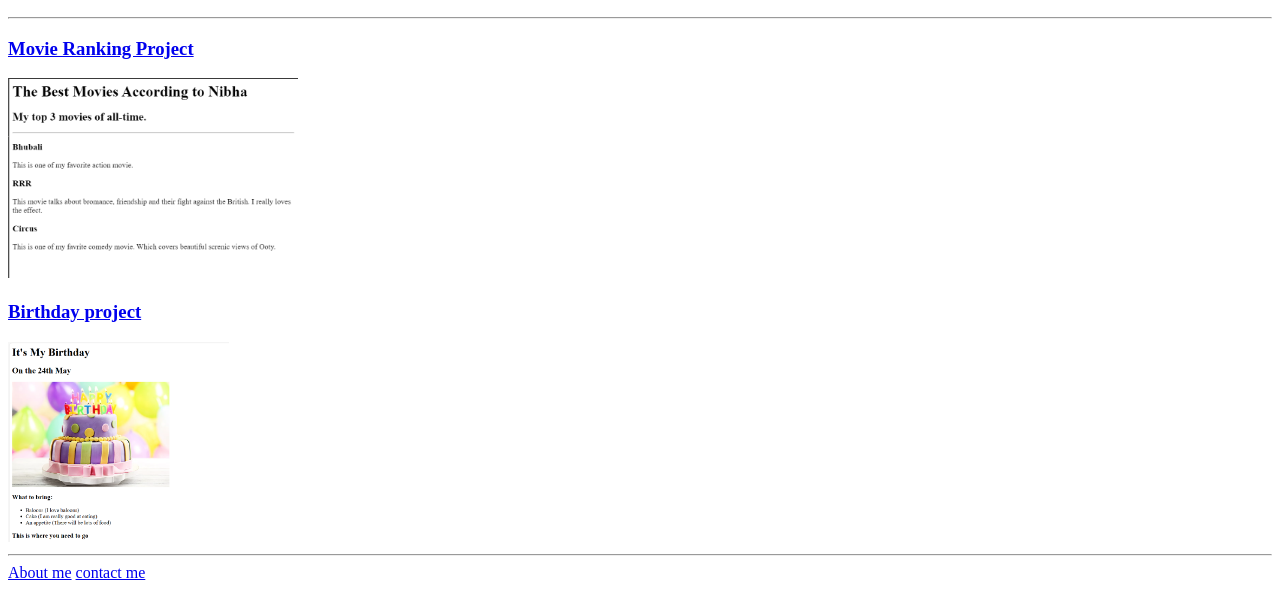
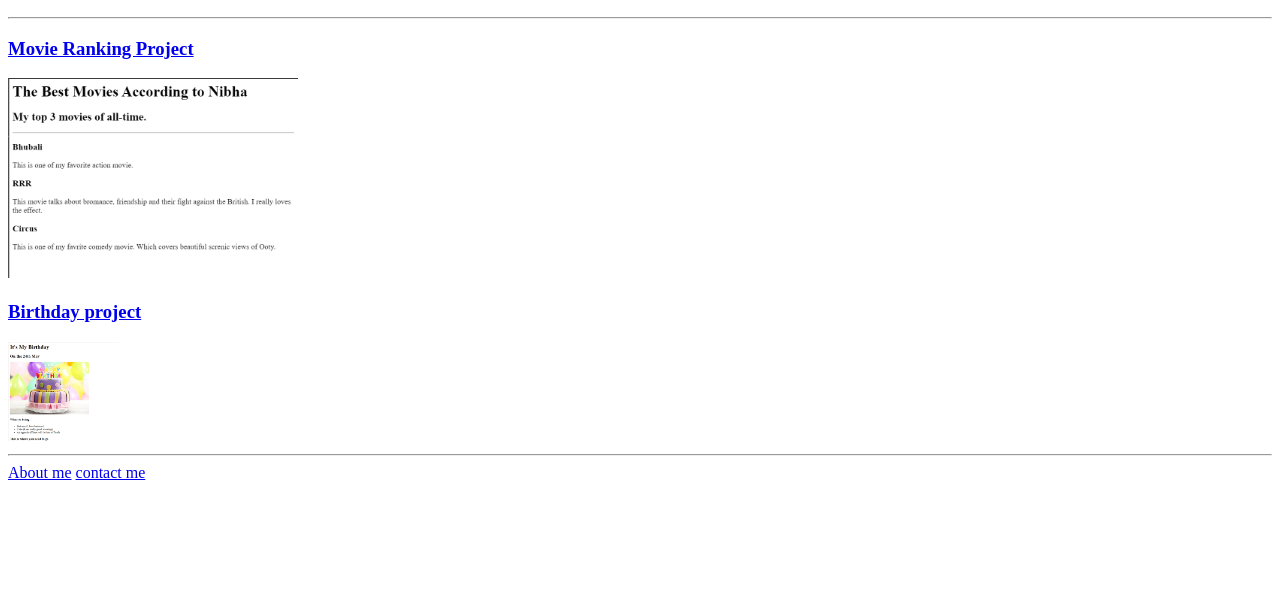
Before and after one commit to Nibha2405/html-portfolio, a plain HTML site: page index.html in a window 1280 px wide. Shown: the part 110-726 px from the top of the page. Drawn offline with Linux system fonts and the light colour scheme.

Commit message:
Update index.html

```diff
--- a/index.html
+++ b/index.html
@@ -13,7 +13,7 @@
     <h3><a href="./public/movie-ranking.html">Movie Ranking Project</a></h3>
     <img src="./assets/images/movie-ranking.png" height="200" alt="movies name" />
     <h3><a href="./public/birthday-invite.html">Birthday project</a></h3>
-    <img src="./assets/images/Birthday-invite.png" height="200" alt="Birthday purple cake" />
+    <img src="./assets/images/Birthday-invite.png" height="100" alt="Birthday purple cake" />
     <hr />
     <a href="./public/about.html">About me</a>
     <a href="./public/contact.html">contact me</a>
```
